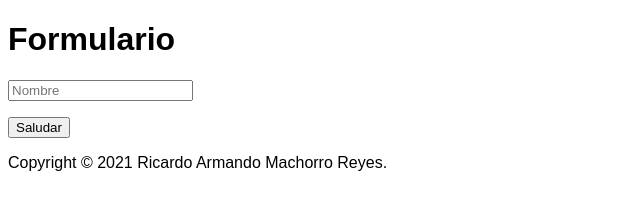
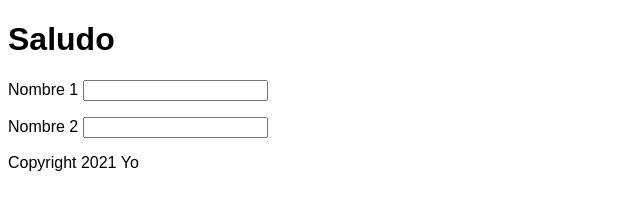
Before and after one commit to formrick41/formrick41.github.io, a plain HTML site: page index.html in a window 1280 px wide. Shown: the whole page, without its empty margins (0-640 px from the left). Drawn offline with Linux system fonts and the light colour scheme.

Commit message:
Update index.html

```diff
--- a/index.html
+++ b/index.html
@@ -1,68 +1,35 @@
 <!DOCTYPE html>
 <html>
   <head>
-    <meta charset="utf-8">
-    <meta name="viewport" content="width=device-width, initial-scale=1">
-    <title>Formulario</title>
+    <title>Saludo</title>
+    <meta charset="UTF-8">
+    <meta name="viewport" content="width=device-width, initial-scale=1.0">
     <link rel="stylesheet" href="css/estilos.css">
   </head>
   <body>
-    <!-- Forma para procesar datos.
-
-    action="javascript:saluda();
-    Acción que se ejecuta al activar la forma. "javascript:saluda();" indica
-    que se ejecuta una instrucción de JavaScript, que es invocar la función
-    "saluda()".
-    Una forma se activa cuando se cliquea o se presiona la tecla de espacio
-    sobre un element de type="submit" dentro de la forma, o cuando se teclea
-    enter con el foco en un componente de captura de texto que esté dentro de
-    la forma. -->
-    <form action="javascript:saluda();">
-      <!-- Encabezado de la página. -->
-      <h1>Formulario</h1>
-      <p>
-        <!-- Campo de captura de texto. Atributos:
-
-          type="text"
-          Indica que el campo input sirve para capturar texto en general.
-
-          id="nombre"
-          nombre del campo de texto dentro de este documento.
-
-          required
-          el campo debe tener caracteres antes de hacer submit; de lo contrario
-          se muestra un error y el submit se cancela.
-
-          placeholder="Nombre"
-          Texto conocido como sello de agua. Cuando el elemento no tiene
-          caracteres, se muestra el valor de placeholder. Cuando sí tiene
-          caracteres, el sello de agua se quita y se pone el valor del elemento.
-        -->
-        <input type="text" id="nombre" required placeholder="Nombre">
-      </p>
-      <p>
-        <!-- botón con el texto "Saludar". Sirve para activar la forma.
-
-        type="submit"
-        Indica que la activación del botón, activa la forma. -->
-        <button type="submit">Saludar</button>
-      </p>
-      <footer>Copyright &copy; 2021 Ricardo Armando Machorro Reyes.</footer>
-    </form>
-    <!-- Incorpora el script controlador a la página. -->
-    <script>
-      //@ts-check Hace que VS Code analice el script.
-      /** Función que muestra un saludo. */
-      function saluda() {
-        /* Se evalúa la expresión "nombre.value" que está dentro del delimitador
-         * ${ }, para posteriormente sustituirlo dentro de la cadena.
-         * El resultado se deja en la variable "respuesta".
-         * EL TEXTO DE LA CADENA EMPIEZA Y TERMINA CON EL ACENTO INVERTIDO. */
-        // @ts-ignore ignora los errores de esta línea (no encuentra a nombre)
-        const respuesta = `Saludos a ${nombre.value}.`;
-        // Muestra la respuesta en un cuadro de diálogo de alerta.
-        alert(respuesta);
-      }
-    </script>
+    <header>
+      <h1>Saludo</h1>
+    </header>
+    <section>
+      <form id="forma">
+        <p>
+          <label accesskey="1">
+            Nombre 1
+            <input name="nombre1" type="text">
+          </label>
+        </p>
+         <p>
+          <label accesskey="2">
+            Nombre 2
+            <input name="nombre2" type="text">
+          </label>
+        </p>
+        <p><output id="salida"></output></p>
+      </form>
+    </section>
+    <footer>
+      Copyright 2021 Yo
+    </footer>
+    <script src="js/CtrlSaludo.js"></script>
   </body>
 </html>
```
